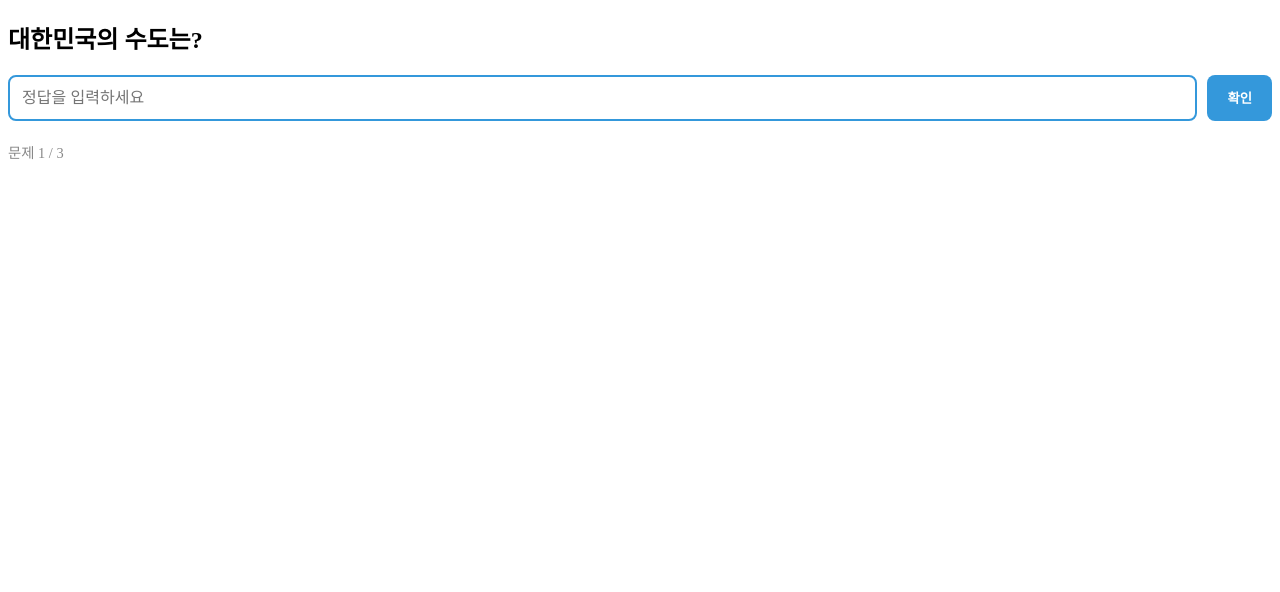
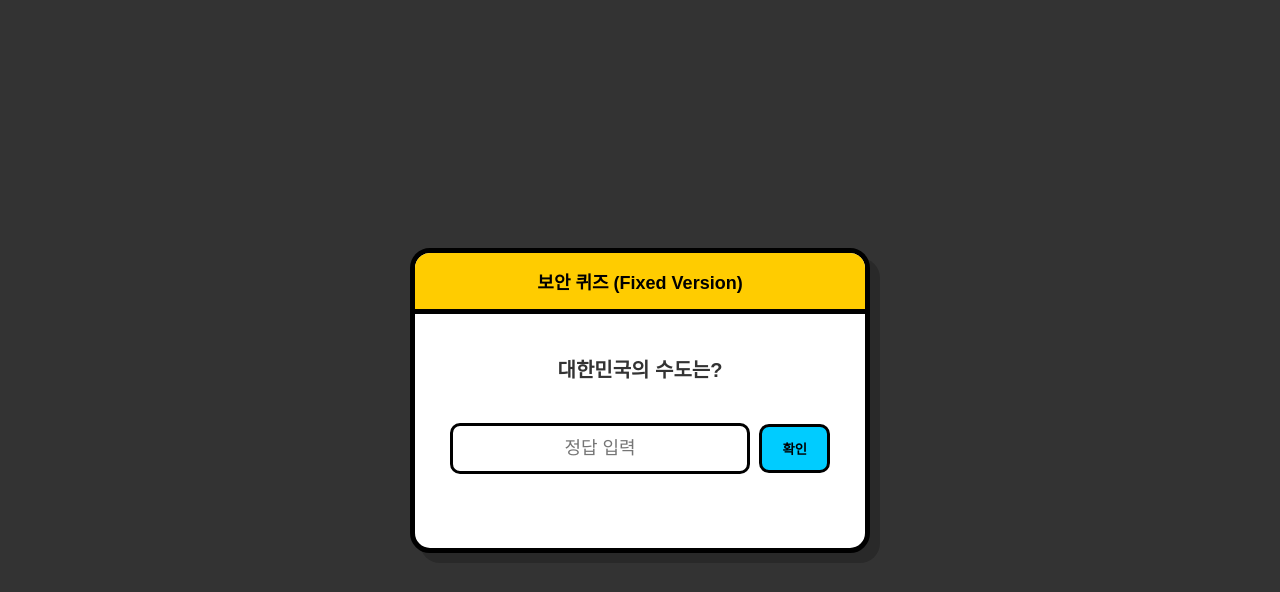
Before and after one commit to aritaus/myweb, a plain HTML site: page index.html in a window 1280 px wide. Drawn offline with Linux system fonts and the light colour scheme.

Commit message:
Add files via upload

```diff
--- a/index.html
+++ b/index.html
@@ -2,25 +2,101 @@
 <html lang="ko">
 <head>
     <meta charset="UTF-8">
-    <title>주관식 퀴즈</title>
-    <link rel="stylesheet" href="style.css">
+    <title>안정적인 보안 퀴즈</title>
+    <style>
+        body { background-color: #333; display: flex; justify-content: center; align-items: center; height: 100vh; margin: 0; font-family: 'Malgun Gothic', sans-serif; }
+        .flash-stage { width: 450px; background: #fff; border: 5px solid #000; border-radius: 20px; text-align: center; overflow: hidden; box-shadow: 10px 10px 0px rgba(0,0,0,0.2); }
+        .header-bar { background: #ffcc00; padding: 15px; font-weight: bold; border-bottom: 5px solid #000; font-size: 18px; }
+        #question { margin: 40px 20px; font-size: 20px; color: #333; }
+        .input-box { margin-bottom: 30px; }
+        input { padding: 12px; border: 3px solid #000; border-radius: 10px; font-size: 18px; text-align: center; width: 60%; outline: none; }
+        button { padding: 12px 20px; background: #00ccff; border: 3px solid #000; border-radius: 10px; cursor: pointer; font-weight: bold; margin-left: 5px; }
+        button:hover { background: #fff200; }
+        #feedback { margin-bottom: 20px; font-weight: bold; height: 24px; font-size: 18px; }
+    </style>
 </head>
 <body>
 
-    <div class="quiz-container">
-        <div id="quiz-header">
-            <h2 id="question">질문이 여기에 표시됩니다.</h2>
+<div class="flash-stage">
+    <div class="header-bar">보안 퀴즈 (Fixed Version)</div>
+    <div class="content">
+        <h2 id="question">문제를 불러오는 중...</h2>
+        <div class="input-area">
+            <div class="input-box">
+                <input type="text" id="answer-input" placeholder="정답 입력" autocomplete="off">
+                <button id="submit-btn">확인</button>
+            </div>
         </div>
+        <div id="feedback"></div>
+    </div>
+</div>
 
-        <div class="input-area">
-            <input type="text" id="answer-input" placeholder="정답을 입력하세요" autofocus>
-            <button id="submit-btn">확인</button>
-        </div>
+<script>
+    // 1. 정답 데이터를 단순 텍스트가 아닌 '인코딩된 문자열'로 저장
+    // 정답: '서울', 'apple', '이순신'
+    const questions = [
+        { q: "대한민국의 수도는?", a: "7ISc7Jq4" },
+        { q: "사과를 영어로?", a: "YXBwbGU=" },
+        { q: "거북선을 만든 장군은?", a: "7J207Iic7Iug" }
+    ];
 
-        <div id="status-message"></div>
-        <div id="progress">문제 1 / 3</div>
-    </div>
+    let currentIndex = 0;
 
-    <script src="script.js"></script>
+    const questionEl = document.getElementById('question');
+    const inputEl = document.getElementById('answer-input');
+    const btnEl = document.getElementById('submit-btn');
+    const feedbackEl = document.getElementById('feedback');
+
+    // 2. 입력값을 저장된 데이터와 비교 가능한 형태로 변환하는 함수
+    function encodeText(str) {
+        // 한글 깨짐 방지를 위해 btoa와 encodeURIComponent 조합
+        return btoa(encodeURIComponent(str.trim().toLowerCase()).replace(/%([0-9A-F]{2})/g, function(match, p1) {
+            return String.fromCharCode('0x' + p1);
+        }));
+    }
+
+    // 3. 문제 출력
+    function loadQuestion() {
+        if (currentIndex < questions.length) {
+            questionEl.innerText = questions[currentIndex].q;
+            inputEl.value = "";
+            inputEl.focus();
+            feedbackEl.innerText = "";
+        } else {
+            questionEl.innerText = "🎉 축하합니다! 완료!";
+            document.querySelector('.input-area').style.display = 'none';
+            feedbackEl.innerText = "모든 정답을 맞혔습니다.";
+            feedbackEl.style.color = "blue";
+        }
+    }
+
+    // 4. 정답 확인
+    function checkAnswer() {
+        const userInput = inputEl.value;
+        if (!userInput) return;
+
+        const userEncoded = encodeText(userInput);
+
+        // 개발자 도구에서 봐도 "7ISc7Jq4"와 사용자의 입력값만 비교하므로 정답 유추가 어려움
+        if (userEncoded === questions[currentIndex].a) {
+            feedbackEl.innerText = "✅ 정답입니다!";
+            feedbackEl.style.color = "green";
+            currentIndex++;
+            setTimeout(loadQuestion, 800);
+        } else {
+            feedbackEl.innerText = "❌ 틀렸습니다!";
+            feedbackEl.style.color = "red";
+            inputEl.value = "";
+            inputEl.focus();
+        }
+    }
+
+    btnEl.addEventListener('click', checkAnswer);
+    inputEl.addEventListener('keypress', (e) => { if (e.key === 'Enter') checkAnswer(); });
+
+    // 시작
+    loadQuestion();
+</script>
+
 </body>
 </html>
```
